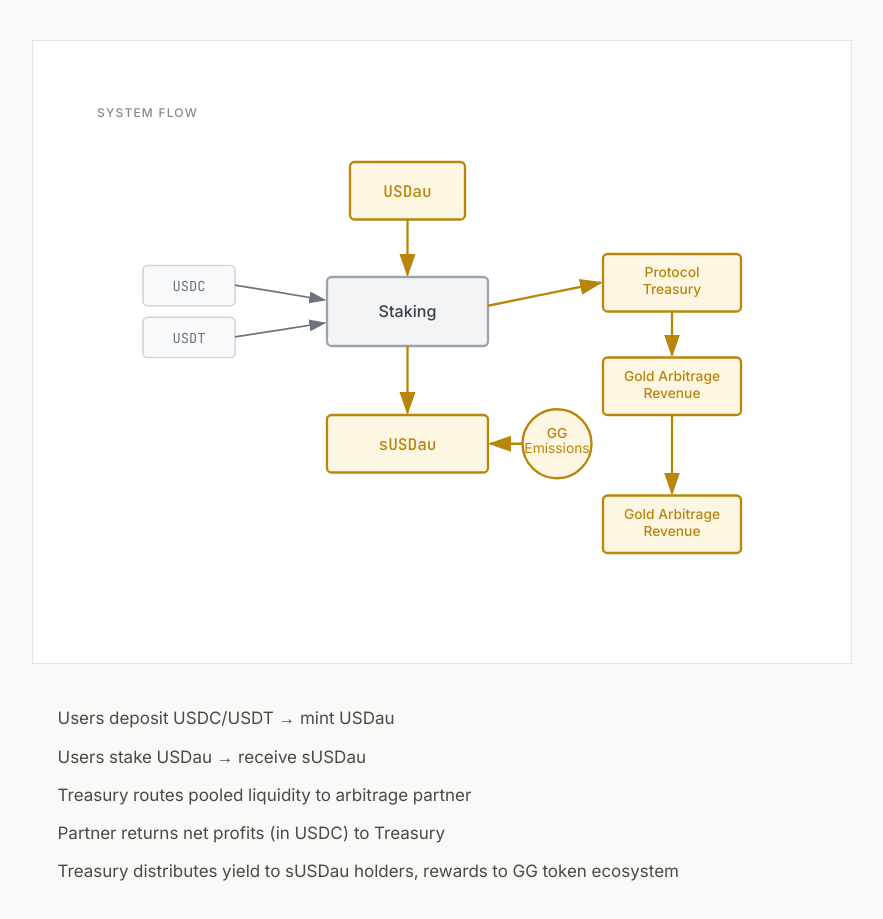
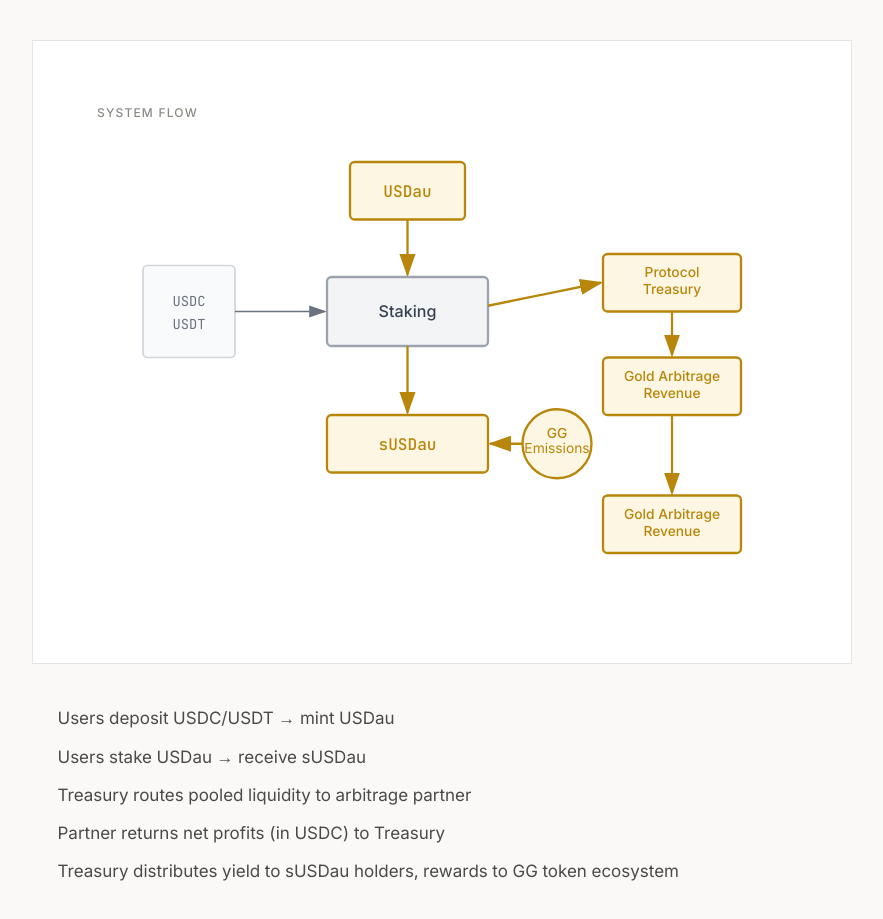
Before and after one commit to deb-pradhan/golden-gate, a Next.js app in the folder site/: page / in a window 1280 px wide. Shown: the part 4680-5599 px from the top of the page, without its empty margins (332-1215 px from the left). Built offline with nearby package versions, Linux system fonts and the light colour scheme; a web font is replaced by a local one.

Commit message:
Combine USDC/USDT input boxes in System Flow diagram

```diff
--- a/site/src/app/page.tsx
+++ b/site/src/app/page.tsx
@@ -173,13 +173,10 @@ function SystemFlowInfographic() {
           <rect x="200" y="120" width="140" height="60" rx="4" fill="#F3F4F6" stroke="#9CA3AF" strokeWidth="2" />
           <text x="270" y="155" textAnchor="middle" className="font-medium text-sm" fill="#374151">Staking</text>
 
-          {/* USDC Input */}
-          <rect x="40" y="110" width="80" height="35" rx="4" fill="#F9FAFB" stroke="#D1D5DB" strokeWidth="1.5" />
-          <text x="80" y="132" textAnchor="middle" className="font-mono text-xs" fill="#6B7280">USDC</text>
-
-          {/* USDT Input */}
-          <rect x="40" y="155" width="80" height="35" rx="4" fill="#F9FAFB" stroke="#D1D5DB" strokeWidth="1.5" />
-          <text x="80" y="177" textAnchor="middle" className="font-mono text-xs" fill="#6B7280">USDT</text>
+          {/* USDC/USDT Input - Combined */}
+          <rect x="40" y="110" width="80" height="80" rx="4" fill="#F9FAFB" stroke="#D1D5DB" strokeWidth="1.5" />
+          <text x="80" y="145" textAnchor="middle" className="font-mono text-xs" fill="#6B7280">USDC</text>
+          <text x="80" y="165" textAnchor="middle" className="font-mono text-xs" fill="#6B7280">USDT</text>
 
           {/* sUSDau Box - Bottom Left */}
           <rect x="200" y="240" width="140" height="50" rx="4" fill="#FDF6E3" stroke="#B8860B" strokeWidth="2" />
@@ -209,11 +206,8 @@ function SystemFlowInfographic() {
           {/* USDau to Staking */}
           <line x1="270" y1="70" x2="270" y2="118" stroke="#B8860B" strokeWidth="2" markerEnd="url(#arrowGold)" />
 
-          {/* USDC to Staking */}
-          <line x1="120" y1="127" x2="198" y2="140" stroke="#6B7280" strokeWidth="1.5" markerEnd="url(#arrowGray)" />
-
-          {/* USDT to Staking */}
-          <line x1="120" y1="172" x2="198" y2="160" stroke="#6B7280" strokeWidth="1.5" markerEnd="url(#arrowGray)" />
+          {/* USDC/USDT to Staking */}
+          <line x1="120" y1="150" x2="198" y2="150" stroke="#6B7280" strokeWidth="1.5" markerEnd="url(#arrowGray)" />
 
           {/* Staking to sUSDau */}
           <line x1="270" y1="180" x2="270" y2="238" stroke="#B8860B" strokeWidth="2" markerEnd="url(#arrowGold)" />
```
